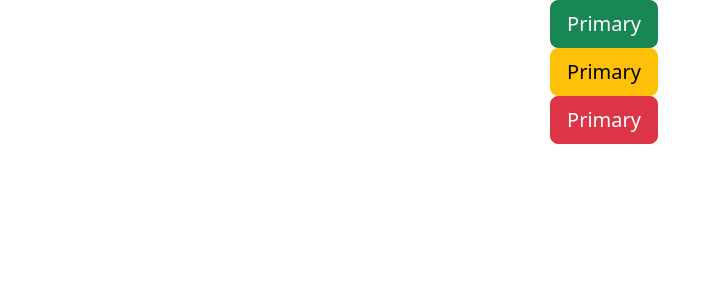
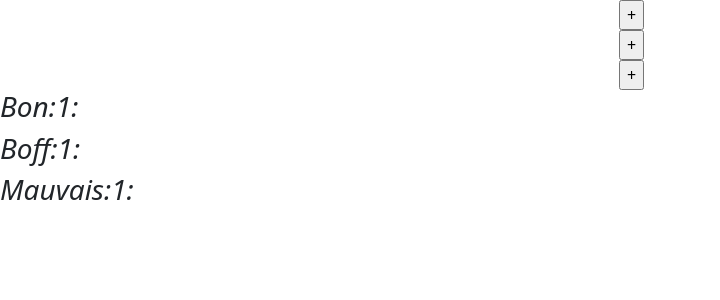
Before and after one commit to Caporal6/IntraVote, a PHP site: page /vote.php in a window 1280 px wide. Shown: the top 300 px of the page, without its empty margins (0-720 px from the left). Run offline with PHP 8.4, Linux system fonts and the light colour scheme; data that the repository does not hold is empty.

Commit message:
Ouais bof pas fou

```diff
--- a/vote.php
+++ b/vote.php
@@ -1,3 +1,25 @@
+<?php
+// On démarre toujours la session en haut et dans tous les fichiers.
+session_start();
+if(!isset($_POST['bon']) && !isset($_POST['boff']) && !isset($_POST['mauvais'])){
+    $_SESSION['attnumBon'] = 1;
+    $_SESSION['attnumBoff'] = 1;
+    $_SESSION['attnumMauvais'] = 1;
+}
+else{
+    if (isset($_POST['bon'])) {
+        $_SESSION['attnumBon']++;
+    }
+    elseif(isset($_POST['boff'])){
+        $_SESSION['attnumBoff']++;
+    }
+    elseif(isset($_POST['mauvais'])){
+        $_SESSION['attnumMauvais']++;
+    }
+}
+
+
+?>
 <!DOCTYPE html>
 <html lang="en">
 <head>
@@ -9,30 +31,30 @@
     <title>Document</title>
 </head>
 <body>
-<?php
-  $bon;
 
-echo $bon;
-?>
 
     <div class="container container h-100 d-flex justify-content-center align-items-center">
         <div class="row ">
             <form method="post">
             <div class="col-4 d-flex justify-content-center ">
-                <button type="button" class="btn btn-success btn-lg" onclick="<?php $bon++;?>">Primary</button>
+                <input name='bon' type="submit" value='+'>
+
             </div>
 
             <div class="col-4 d-flex justify-content-center">
-                <button type="button" class="btn btn-warning btn-lg">Primary</button>
+                <input name='boff' type="submit" value='+'>
             </div>
 
             <div class="col-4 d-flex justify-content-center">
-                <button type="button" class="btn btn-danger btn-lg">Primary</button>
+                <input name='mauvais' type="submit" value='+'>
             </div>
             </form>
         </div>
     </div>
 
+    <h3><em>Bon:<?php echo $_SESSION['attnumBon'] ?>: </em></h3>
+    <h3><em>Boff:<?php echo $_SESSION['attnumBoff'] ?>: </em></h3>
+    <h3><em>Mauvais:<?php echo $_SESSION['attnumMauvais'] ?>: </em></h3>
 
 
 
```
